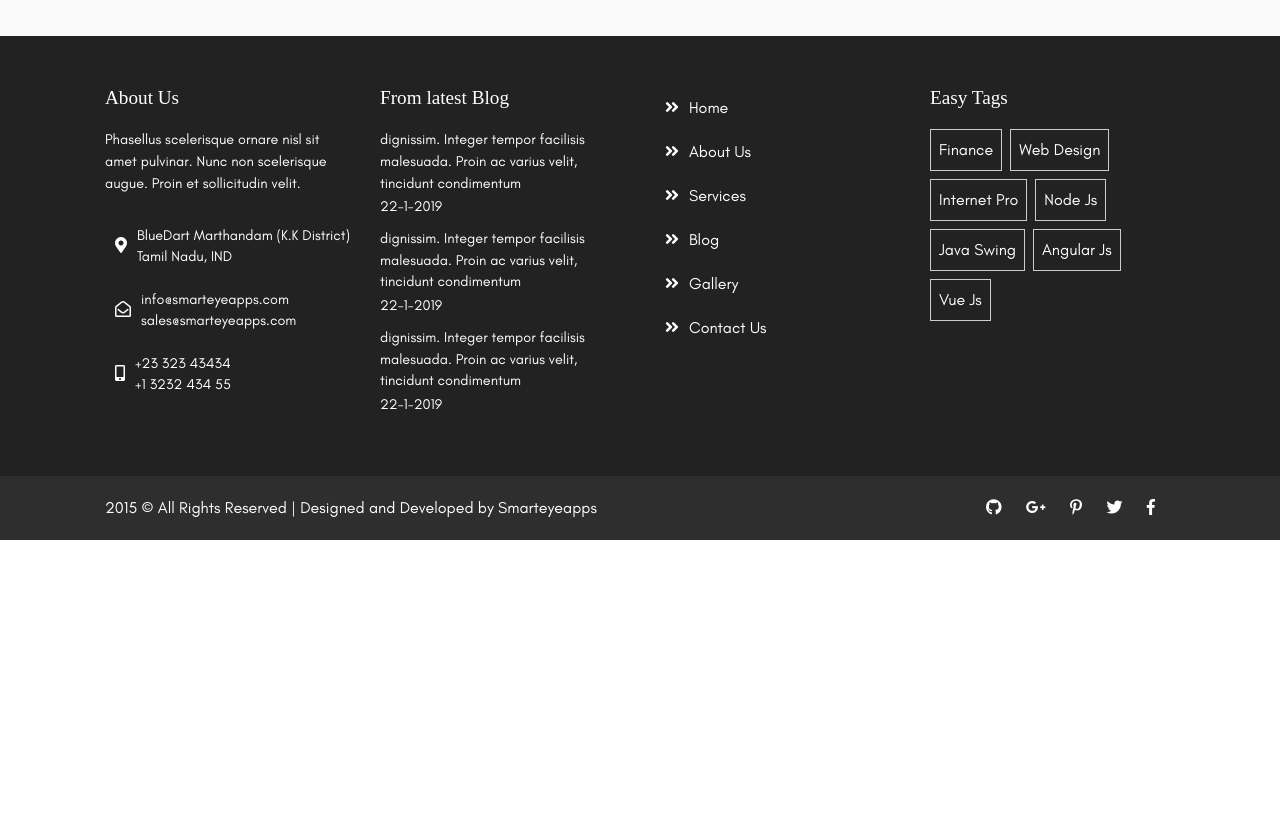
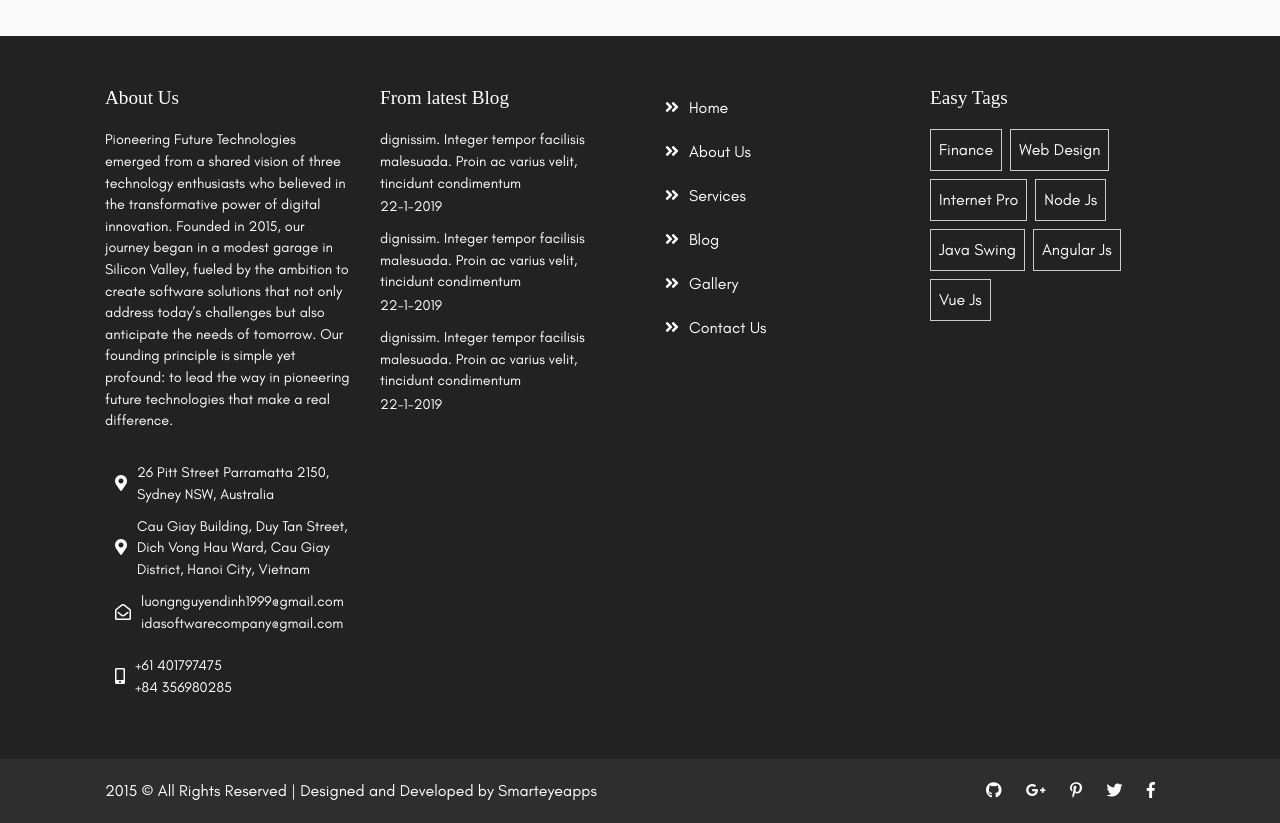
Before and after one commit to NguyenDinhLuong/SoftwareCompanyWebsite, a plain HTML site: page index.html in a window 1280 px wide. Shown: the part 5400-6223 px from the top of the page. Before the commit the page ends 5940 px from the top, so only its background shows below. Drawn offline with Linux system fonts and the light colour scheme; files whose address does not match are found by name.

Commit message:
Change address and contact

```diff
--- a/index.html
+++ b/index.html
@@ -704,16 +704,26 @@
         <div class="row">
             <div class="col-md-3 about">
                 <h2>About Us</h2>
-                <p>Phasellus scelerisque ornare nisl sit amet pulvinar. Nunc non scelerisque augue. Proin et sollicitudin velit. </p>
+                <p>Pioneering Future Technologies emerged from a shared vision of three technology enthusiasts who believed in the transformative power of digital innovation. Founded in 2015, our journey began in a modest garage in Silicon Valley, fueled by the ambition to create software solutions that not only address today’s challenges but also anticipate the needs of tomorrow. Our founding principle is simple yet profound: to lead the way in pioneering future technologies that make a real difference.</p>
 
                 <div class="foot-address">
                     <div class="icon">
                         <i class="fas fa-map-marker-alt"></i>
                     </div>
                     <div class="addet">
-                        BlueDart
-                        Marthandam (K.K District)
-                        Tamil Nadu, IND
+                        26 Pitt Street
+                        Parramatta 2150, Sydney
+                        NSW, Australia
+                    </div>
+                </div>
+                <div class="foot-address">
+                    <div class="icon">
+                        <i class="fas fa-map-marker-alt"></i>
+                    </div>
+                    <div class="addet">
+                        Cau Giay Building, Duy Tan Street,
+                        Dich Vong Hau Ward, Cau Giay District,
+                        Hanoi City, Vietnam
                     </div>
                 </div>
                 <div class="foot-address">
@@ -721,8 +731,8 @@
                         <i class="far fa-envelope-open"></i>
                     </div>
                     <div class="addet">
-                        info@smarteyeapps.com <br>
-                        sales@smarteyeapps.com
+                        luongnguyendinh1999@gmail.com <br>
+                        idasoftwarecompany@gmail.com
                     </div>
                 </div>
                 <div class="foot-address">
@@ -730,8 +740,8 @@
                          <i class="fas fa-mobile-alt"></i>
                     </div>
                     <div class="addet">
-                        +23 323 43434 <br>
-                        +1 3232 434 55
+                        +61 401797475 <br>
+                        +84 356980285
                     </div>
                 </div>
             </div>
```
